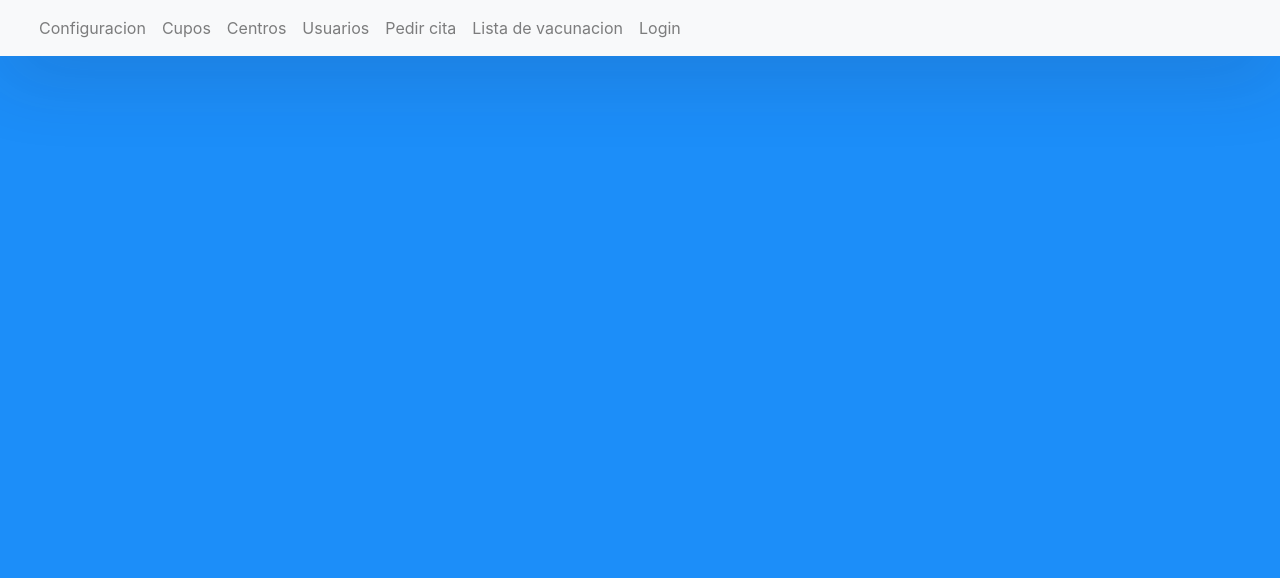
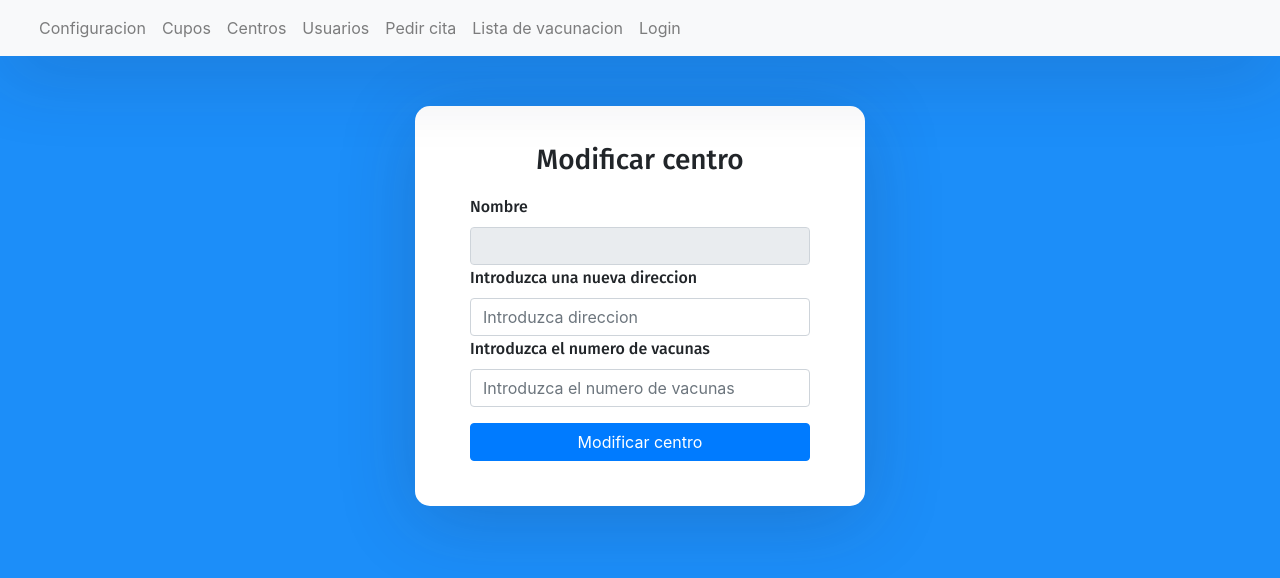
Before and after one commit to ArturoAlcaniz/practicaIntegradaG7-frontend, a React (Create React App) app: page /ModificarCentro in a window 1280 px wide. Shown: the top 578 px of the page. Built offline with nearby package versions, Linux system fonts and the light colour scheme.

Commit message:
Arreglado la parte de cuando te da el 200 para que te redirija.

```diff
--- a/src/components/App/App.jsx
+++ b/src/components/App/App.jsx
@@ -13,6 +13,7 @@ import FormularioModificarUsuario from '../FormularioModificarUsuario';
 import ModificarCita from '../ModificarCita';
 import ListaVacunacion from '../ListaVacunacion';
 import NotAllowed from '../NotAllowed';
+import ModificarCentro from '../ModificarCentro';
 
 function App() {
 	return (<Router>
@@ -78,6 +79,7 @@ function App() {
 				<Route path='/modifyUser' exact component={FormularioModificarUsuario} />
 				<Route path='/ListaVacunacion' exact component={ListaVacunacion} />
 				<Route path='/notAllowed' exact component={NotAllowed} />
+				<Route path='/ModificarCentro' exact component={ModificarCentro} />
 				<Redirect exact from="/" to="/Login" />
 			</Switch>
 		</div>
--- a/src/components/Centros.js
+++ b/src/components/Centros.js
@@ -119,6 +119,7 @@ export default class Centros extends Component{
 		}
 
 		return (
+			<div className="auth-wrapper">
 				<div className="container-fluid px-4">
 					<div className="card mb-4">
 						<div className="card-header">
@@ -135,6 +136,7 @@ export default class Centros extends Component{
 												<th>Direccion</th>
 												<th>Vacunas disponibles</th>
 												<th>Anadir vacunas</th>
+												<th>Modificar Centro</th>
 												<th>Eliminar</th>
 											</tr>
 										</thead>
@@ -142,11 +144,14 @@ export default class Centros extends Component{
 											{this.state.centros.map((listValue, index) => {
 												return (
 													<tr key={index}>
-													<td  data-value={listValue.nombre}>{listValue.nombre}</td>
+														<td data-value={listValue.nombre}>{listValue.nombre}</td>
 														<td>{listValue.direccion}</td>
 														<td>{listValue.vacunas}</td>
 														<td>
 															<Button onClick={this.addVaccines}>Anadir vacunas</Button>
+														</td>
+														<td>
+															<ModificarCentro dataCentro={[listValue.nombre, listValue.direccion, listValue.vacunas]} />
 														</td>
 														<td>
 															<Button onClick={this.handleEliminar}>Eliminar</Button>
@@ -161,6 +166,7 @@ export default class Centros extends Component{
 						</div>
 					</div>
 				</div>
+			</div>
 		);
     }
 
@@ -170,3 +176,20 @@ export default class Centros extends Component{
 		this.obtenerDatos(this);
 	}
 }
+
+
+function ModificarCentro({dataCentro}){
+
+	let centroNombre = dataCentro[0];
+	let centroDireccion = dataCentro[1];
+	let centroVacunas = dataCentro[2];
+
+	const handleClick = () => {
+    	localStorage.setItem("nombreCentro", centroNombre);
+		localStorage.setItem("direccionCentro", centroDireccion);
+		localStorage.setItem("vacunasCentro", centroVacunas);
+  	}
+	return (
+		<Button href="/ModificarCentro" onClick={handleClick}>Modificar centro</Button>
+	)
+}
--- a/src/components/FormularioModificarUsuario.js
+++ b/src/components/FormularioModificarUsuario.js
@@ -68,11 +68,10 @@ export default class FormularioModificarUsuario extends Component {
 					'Content-Type': 'application/json'
 				}
 			});
+			console.log(thisComponent.state.centro);
 			let response = (await answer.json());
 			if (response.status === "200") {
-				thisComponent.setState(
-						{ msgLoginResultOk: "Usuario creado correctamente"
-							, msgLoginResultFail: ""})
+				window.location = '/Usuario';
 			}else{
 				thisComponent.setState(
 						{ msgLoginResultOk: ""
@@ -141,7 +140,7 @@ export default class FormularioModificarUsuario extends Component {
 						</div>
 						<div className="invalid-feedback d-block">{this.state.msgLoginResultFail}</div>
 						<div className="valid-feedback d-block">{this.state.msgLoginResultOk}</div>
-				<button type="submit" className="btn btn-primary btn-block">Guardar usuario</button>
+						<button type="submit" className="btn btn-primary btn-block">Modificar usuario</button>
 					</form>
 				</div>
 			</div>
--- /dev/null
+++ b/src/components/ModificarCentro.js
@@ -0,0 +1,72 @@
+import React, { Component } from "react";
+import 'bootstrap/dist/css/bootstrap.css';
+import env from "react-dotenv";
+
+export default class ModificarCentro extends Component {
+	constructor(props) {
+		super(props);
+		this.state = {
+			nombre: localStorage.getItem("nombreCentro"),
+			direccion: localStorage.getItem("direccionCentro"),
+			vacunas: localStorage.getItem("vacunasCentro"),
+			msgModifyResultOk: "",
+			msgModifyResultFail: ""
+		}
+	}
+
+	handleModificarCentro(event) {
+		event.preventDefault()
+		async function modificarCentro(thisComponent) {
+
+			let answer = await fetch(env[process.env.NODE_ENV+'_API_URL']+'/centro/modify', {
+				method: "POST",
+				body: JSON.stringify({nombre: thisComponent.state.nombre, direccion: thisComponent.state.direccion, vacunas: thisComponent.state.vacunas}),
+				headers: {
+					'Accept': 'application/json',
+					'Content-Type': 'application/json'
+				}
+			});
+			let response = (await answer.json());
+			console.log(response);
+			if (response.status === "200") {
+				window.location = '/Centros';
+			}else{
+				thisComponent.setState(
+						{ msgModifyResultOk: ""
+							, msgModifyResultFail: "Error al modificar centro."})
+			}
+		}
+
+		modificarCentro(this)
+	}
+
+	render() {
+
+
+		return (
+
+				<div className="auth-wrapper">
+					<div className="auth-inner">
+						<form onSubmit={this.handleModificarCentro.bind(this)}>
+							<h3>Modificar centro</h3>
+							<div className="form-group">
+								<label>Nombre</label>
+								<input type="name" className="form-control" defaultValue={this.state.nombre} disabled/>
+								<label>Introduzca una nueva direccion</label>
+								<input type="Address" className="form-control" defaultValue={this.state.direccion} placeholder="Introduzca direccion"
+									onChange={e => this.setState({ direccion: e.target.value })} />
+								<label>Introduzca el numero de vacunas</label>
+								<input type="fecha" className="form-control" defaultValue={this.state.vacunas} placeholder="Introduzca el numero de vacunas"
+									onChange={e => this.setState({ vacunas: e.target.value })} />
+							</div>
+							<div className="invalid-feedback d-block">{this.state.msgModifyResultFail}</div>
+							<div className="valid-feedback d-block">{this.state.msgModifyResultOk}</div>
+							<button type="submit" className="btn btn-primary btn-block">Modificar centro</button>
+						</form>
+					</div>
+				</div>
+
+		);
+	}
+
+}
--- a/src/components/Usuarios.js
+++ b/src/components/Usuarios.js
@@ -106,6 +106,8 @@ export default class Usuarios extends Component {
 												<th>Apellidos</th>
 												<th>Email</th>
 												<th>Centro</th>
+												<th>Modificar usuario</th>
+												<th>Eliminar usuario</th>
 												<th></th>
 											</tr>
 										</thead>
@@ -123,9 +125,9 @@ export default class Usuarios extends Component {
 															<Link
 																to={{
 																	pathname: "/modifyUser",
-								state: {user: this.state.usuarios[index]}
+																	state: { user: this.state.usuarios[index] }
 																}}>
-							<button className="btn btn-success">Modificar usuario</button>
+																<Button>Modificar usuario</Button>
 															</Link>
 														</td>
 														<td>
```
Also changed, not shown: 1 other file (tests, documents, lock files or other folders). Lines whose indentation alone changed are shown as unchanged.
